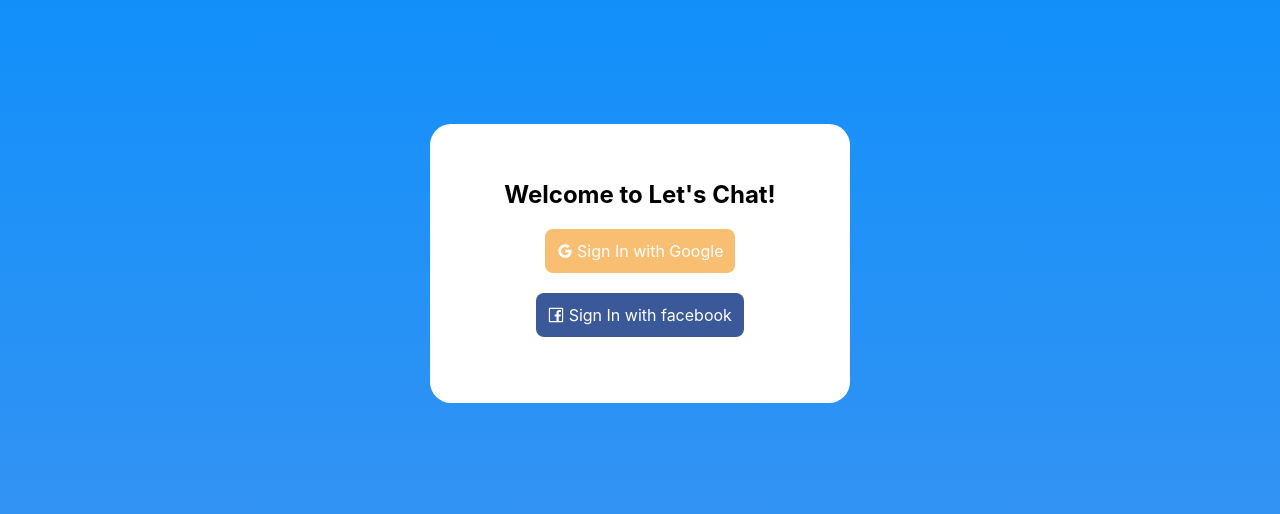
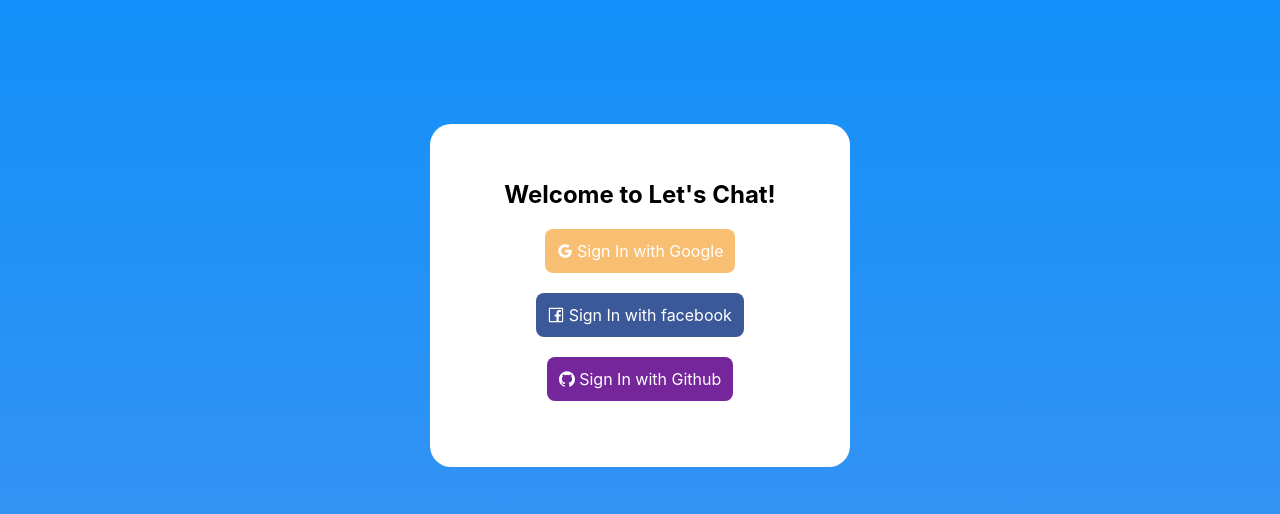
Before and after one commit to S1acharya/Let-s-Chat, a React (Create React App) app: page / in a window 1280 px wide. Before the commit this address led to /chats. Shown: the part 132-646 px from the top of the page. Built offline with nearby package versions, Linux system fonts and the light colour scheme; no server answers; the HTML template or start-up script is replaced by a standard one.

Commit message:
github login feature added

```diff
--- a/src/components/App.js
+++ b/src/components/App.js
@@ -5,17 +5,16 @@
 
 import { AuthProvider } from "../contexts/AuthContext";
 
-// import Chats from "./Chats"
+import Chats from "./Chats"
 import Login from "./Login"
 
 function App() {
   return (
     <div style={{ fontFamily: 'Avenir' }}>
-    <h1>hello</h1>
       <Router>
-        <AuthProvider>  \\it will wrap everything coming react context API
+        <AuthProvider>
           <Switch>
-            {/* <Route path="/chats" component={Chats} /> */}
+            <Route path="/chats" component={Chats} />
             <Route path="/" component={Login} />
           </Switch>
         </AuthProvider>
@@ -23,5 +22,8 @@
     </div>
   )
 }
-
+// reactcontext is one big object that contains all data  ,in this case userdata
+// and it wraps all the components , here login and chats component
+// and thus Authprovider which is a react context handles the entire application state
+// it will wrap everything coming from react context API
 export default App;
--- /dev/null
+++ b/src/components/Chats.js
@@ -0,0 +1,9 @@
+import React from 'react';
+
+const Chats = () => {
+    return (
+        <h1>Chats</h1>
+    );
+}
+
+export default Chats;
--- a/src/components/Login.js
+++ b/src/components/Login.js
@@ -1,5 +1,5 @@
 import React from 'react';
-import {GoogleOutlined , FacebookOutlined} from '@ant-design/icons';
+import {GoogleOutlined , FacebookOutlined , GithubOutlined} from '@ant-design/icons';
 import "firebase/app";
 import firebase from 'firebase/app';
 import {auth} from '../firebase';
@@ -28,6 +28,15 @@
                 >
                     <FacebookOutlined /> Sign In with facebook
                 </div>
+
+                <br/> <br/>
+
+                <div
+                    className = "login-button github"
+                    onClick = {() => auth.signInWithRedirect(new firebase.auth.GithubAuthProvider())}
+                >
+                    <GithubOutlined /> Sign In with Github
+                </div>
             </div>
         </div>
     );
--- a/src/contexts/AuthContext.js
+++ b/src/contexts/AuthContext.js
@@ -10,7 +10,7 @@
 export const AuthProvider = ({children}) => {  //children is the props here
     // setting few useStates
     const [loading , setLoading] = useState(true);
-    const [user , setUser] = useState({});
+    const [user , setUser] = useState(null);
     const history = useHistory();
 
     // useEffect is a function that accepts another callback function as it's parameter and dependency array/list as it's second parameter
@@ -19,7 +19,7 @@
         auth.onAuthStateChanged((user) => {
             setUser(user);
             setLoading(false);
-            history.push('/chats');            //this will renavigate us to our chat application
+            if(user) history.push('/chats');            //this will renavigate us to our chat application
         })
     } , [user , history]);              //when thing that we mentioned in dependency array/list changes , then whole callbackfunction gets called
 
@@ -28,8 +28,9 @@
 
     // return some JSX
     return (
+        /* if not loading then show the children*/
         <AuthContext.Provider value = {value}>
-            {!loading && children};          //if not loading then show the children
+            {!loading && children}
         </AuthContext.Provider>
     );
 }
--- a/src/index.css
+++ b/src/index.css
@@ -79,6 +79,10 @@
   background-color: #3b5998;
 }
 
+.github {
+  background-color: #76269b;
+}
+
 .google {
   background-color: #f8be72;
   color: white;
```
